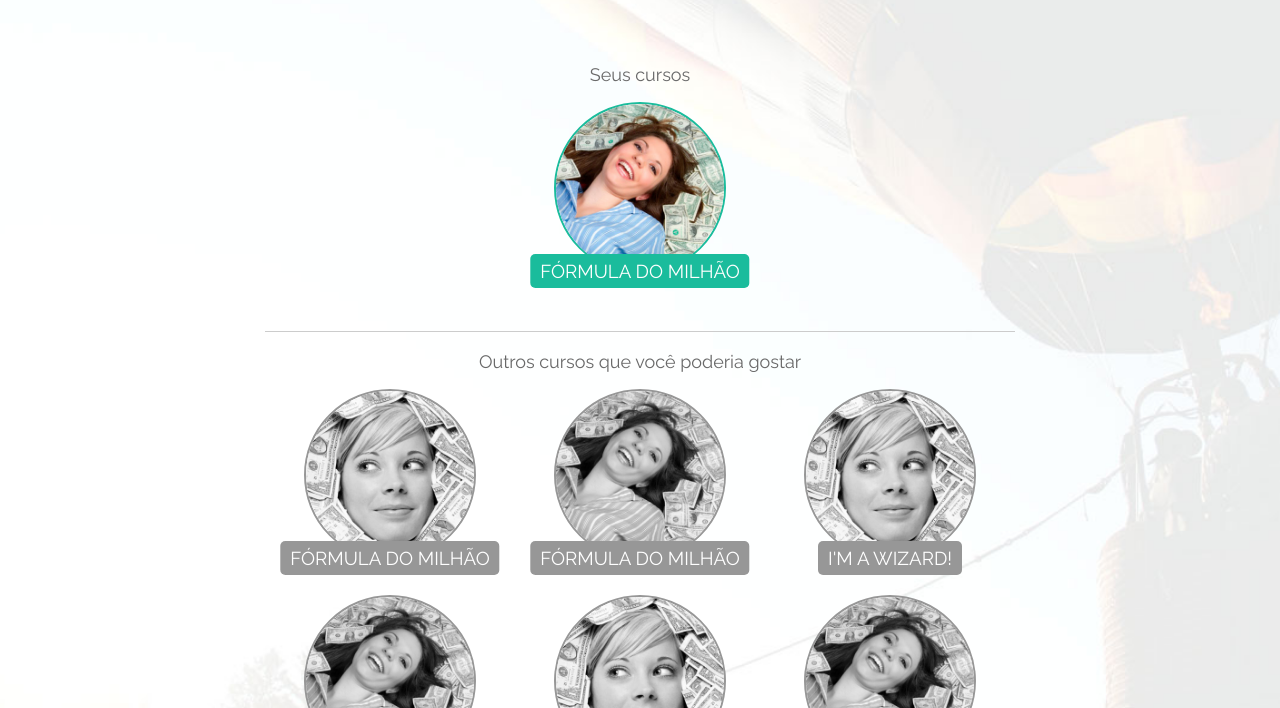
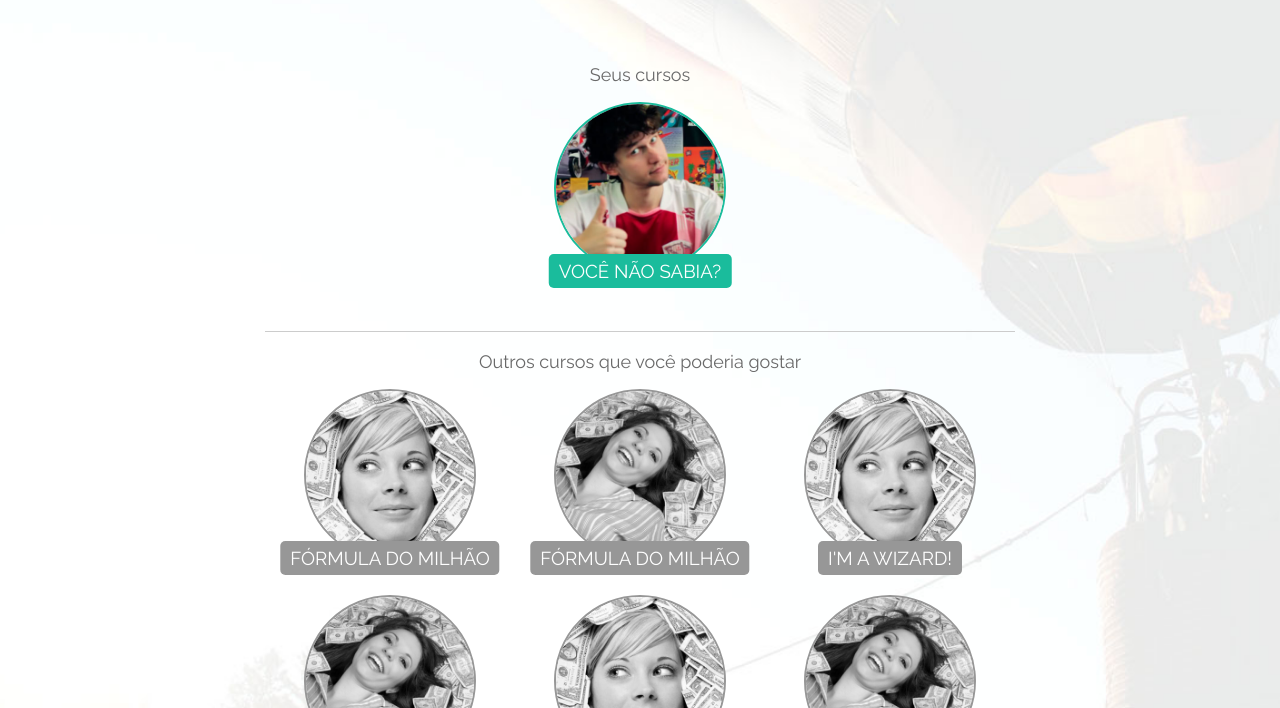
Before and after one commit to nnisouza/escoladosucesso-user-area, a plain HTML site: page index.html in a window 1280 px wide. Shown: the part 92-800 px from the top of the page. Drawn offline with nearby package versions, Linux system fonts and the light colour scheme.

Commit message:
temporary stuff

```diff
--- a/index.html
+++ b/index.html
@@ -6,7 +6,7 @@
     <head>
         <meta charset="utf-8">
         <meta http-equiv="X-UA-Compatible" content="IE=edge,chrome=1">
-        <title></title>
+        <title>Escola Online | Cursos</title>
         <meta name="description" content="">
         <meta name="viewport" content="width=device-width, initial-scale=1">
 
@@ -34,8 +34,8 @@
                 <ul class="clearfix" id="myOwn">
                     <li>
                         <a href="../escoladosucesso-class-area/">
-                            <img src="assets/img/mark/wizard.jpg" alt="">
-                            <h3>Fórmula do milhão</h3>
+                            <img src="assets/img/mark/andrei.jpg" alt="">
+                            <h3>Você não sabia?</h3>
                         </a>
                     </li>
                 </ul>
```
Also changed, not shown: assets/img/mark/andrei.jpg (added).
